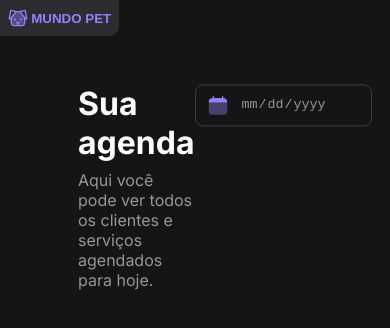
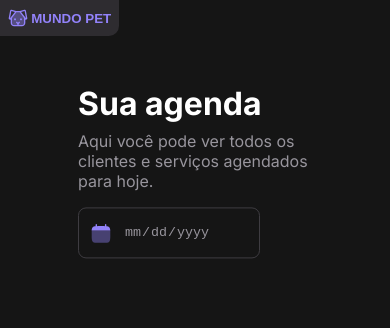
Before and after one commit to leonardoSzarblewski/agendamento-pet, a React (Vite) app: page / in a window 390 px wide. Shown: the top 328 px of the page. Built offline with nearby package versions, Linux system fonts and the light colour scheme.

Commit message:
fix: adjust padding for date selector and enhance responsiveness

```diff
--- a/src/App.css
+++ b/src/App.css
@@ -46,7 +46,7 @@
 .date-selector {
   background-color: transparent;
   border: 1px solid #3e3c41;
-  padding: 0.7rem;
+  padding: 1rem;
   border-radius: 0.5rem;
   color: #98959d;
 
@@ -62,3 +62,11 @@ input[type="date"]::-webkit-calendar-picker-indicator {
   opacity: 0;
   cursor: pointer;
 }
+
+@media (max-width: 600px) {
+  .container {
+    flex-direction: column;
+    gap: 1rem;
+    justify-content: flex-start;
+  }
+}
```
